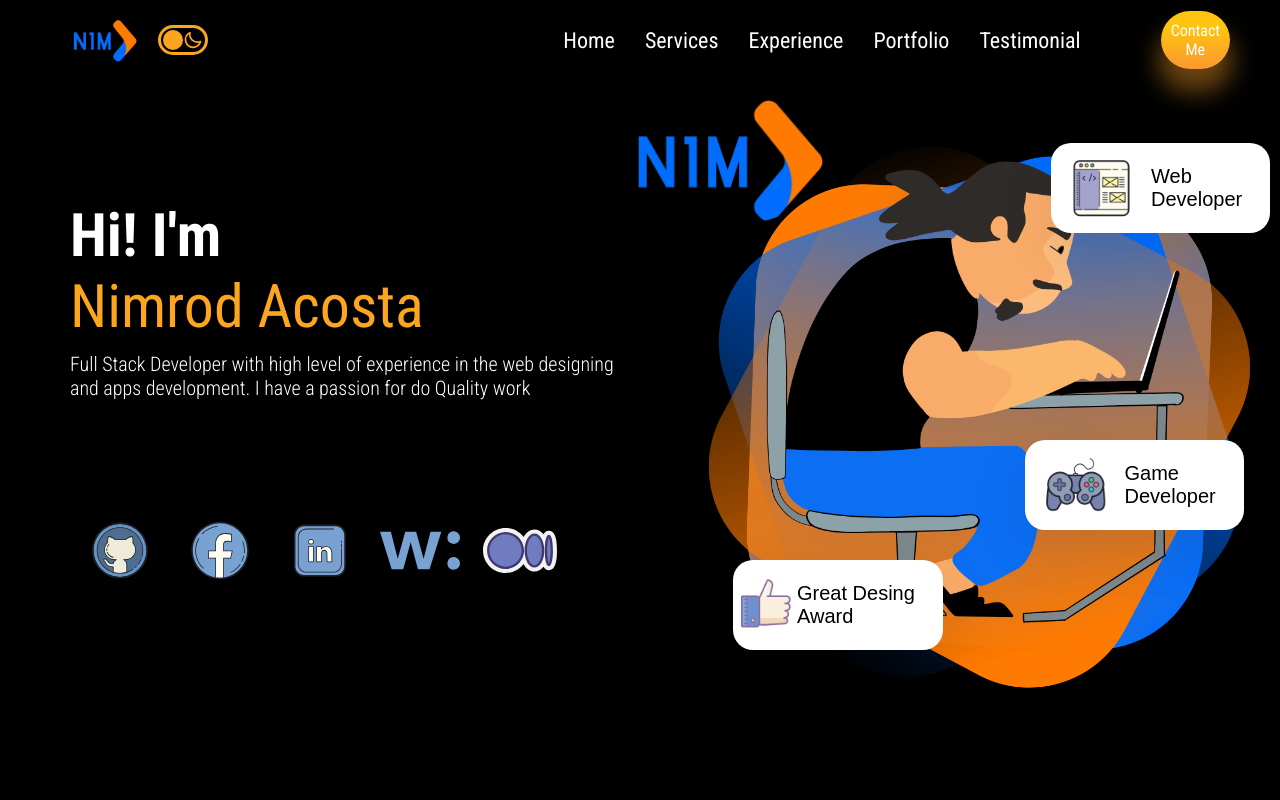
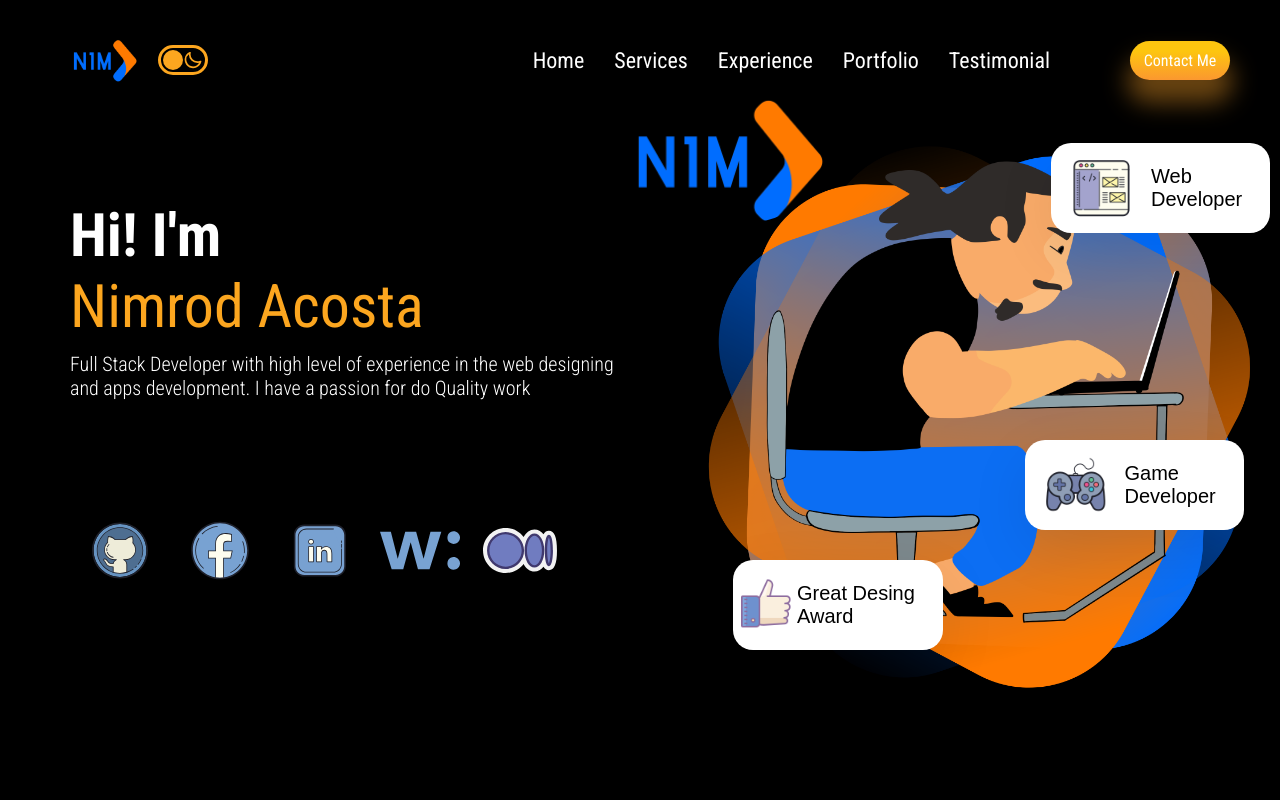
Before and after one commit to nimplay/react-portfolio, a React (Create React App) app: page / in a window 1280 px wide. Shown: the top 800 px of the page. Built offline with nearby package versions, Linux system fonts and the light colour scheme.

Commit message:
fix style

```diff
--- a/src/App.css
+++ b/src/App.css
@@ -38,6 +38,7 @@ body {
   padding: 10px;
   background: linear-gradient(180deg, #fdc50f 26.71%, #fb982f 99.36%);
   box-shadow: 0 20px 24px 3px rgba(251, 161, 40, 0.42);
+  width: 5rem;
 }
 
 .button:hover {
--- a/src/components/navbar/Navbar.css
+++ b/src/components/navbar/Navbar.css
@@ -1,5 +1,5 @@
 .n-wrapper {
-  height: 5vh;
+  height: 4rem;
   display: flex;
   justify-content: space-between;
   position: fixed;
```
